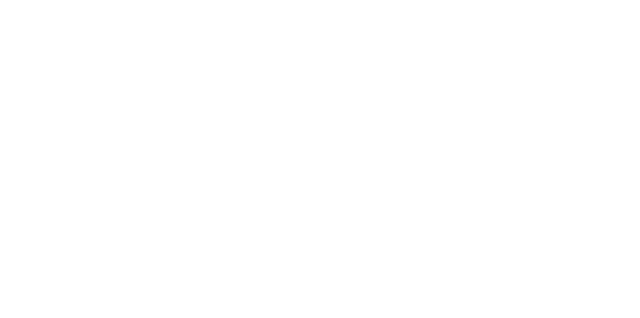
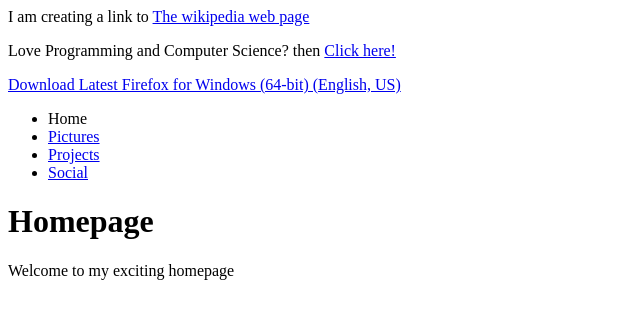
Before and after one commit to filippocucina/HTML-learning-route, a plain HTML site: page html-hyperlinks/html-hyperlinks.html in a window 1280 px wide. Shown: the whole page, without its empty margins (0-640 px from the left). Drawn offline with Linux system fonts and the light colour scheme.

Commit message:
Menu bar created

```diff
--- a/html-hyperlinks/html-hyperlinks.html
+++ b/html-hyperlinks/html-hyperlinks.html
@@ -6,7 +6,32 @@
 		<title>Hyperlinks en HTML</title>
 	</head>
 	<body>
+		<P>I am creating a link to
+			<a href="https://es.wikipedia.org/wiki/Inform%C3%A1tica" title="The best place to find information about Computer Science">The wikipedia web page</a>
+		</P>
 
 
+		<P>Love Programming and Computer Science? then
+		<a href="https://es.wikipedia.org/wiki/Inform%C3%A1tica" title="Programming in Assembly Language is a pure Joy!">Click here!</a>
+		</p>
+
+
+		<a
+  href="https://download.mozilla.org/?product=firefox-latest-ssl&os=win64&lang=en-US"
+  download="firefox-latest-64bit-installer.exe">
+  Download Latest Firefox for Windows (64-bit) (English, US)
+</a>
+
+
+		<ul>
+			<li>Home</li>
+			<li><a href="pictures.html">Pictures</a></li>
+			<li><a href="projects.html">Projects</a></li>
+			<li><a href="social.html">Social</a></li>
+		</ul>
+
+
+		<h1>Homepage</h1>
+		<p>Welcome to my exciting homepage</p>
 	</body>
 </html>
```
